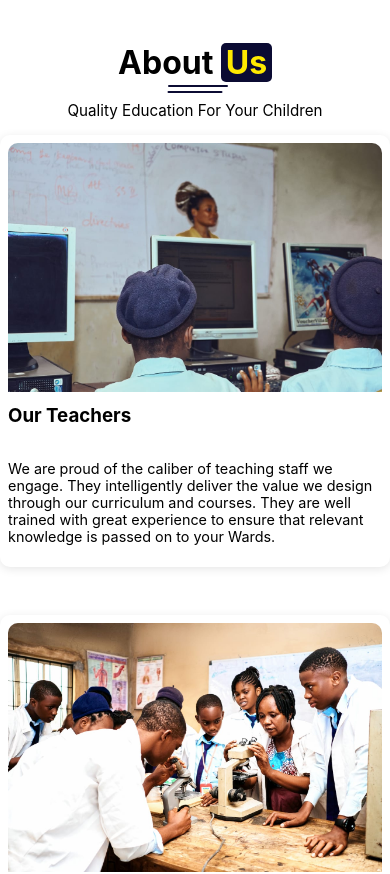
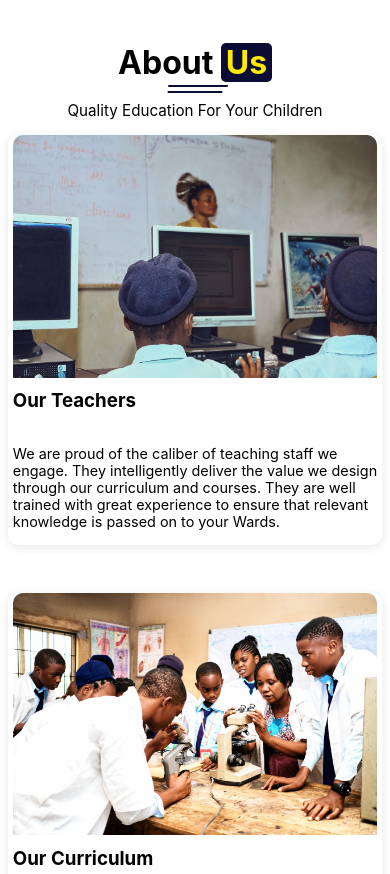
Before and after one commit to RRonniecool/school-website, a React (Create React App) app: page /about-us in a window 390 px wide. Shown: the top 874 px of the page. Built offline with nearby package versions, Linux system fonts and the light colour scheme.

Commit message:
updaed the title of the page on the index.html

```diff
--- a/public/index.html
+++ b/public/index.html
@@ -24,7 +24,7 @@
       work correctly both with client-side routing and a non-root public URL.
       Learn how to configure a non-root public URL by running `npm run build`.
     -->
-    <title>React App</title>
+    <title>Jesus Children School</title>
   </head>
   <body>
     <noscript>You need to enable JavaScript to run this app.</noscript>
--- a/src/components/AboutUs/aboutus.css
+++ b/src/components/AboutUs/aboutus.css
@@ -161,5 +161,10 @@
     .about-card {
         flex-basis: 100%;
         max-width: 100%;
+        padding: 0 0.3rem;
+    }
+
+    .cards-container{
+        padding: 0 0.5rem;
     }
 }
```
